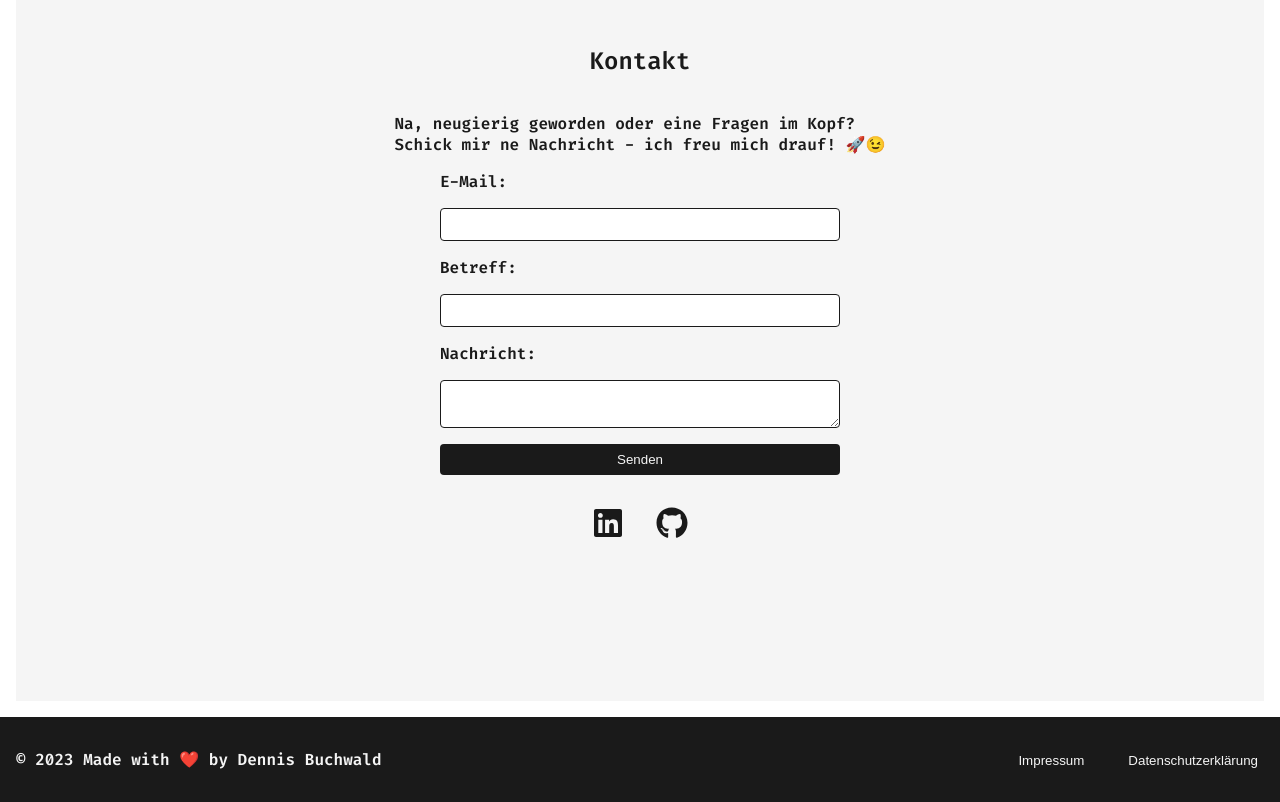
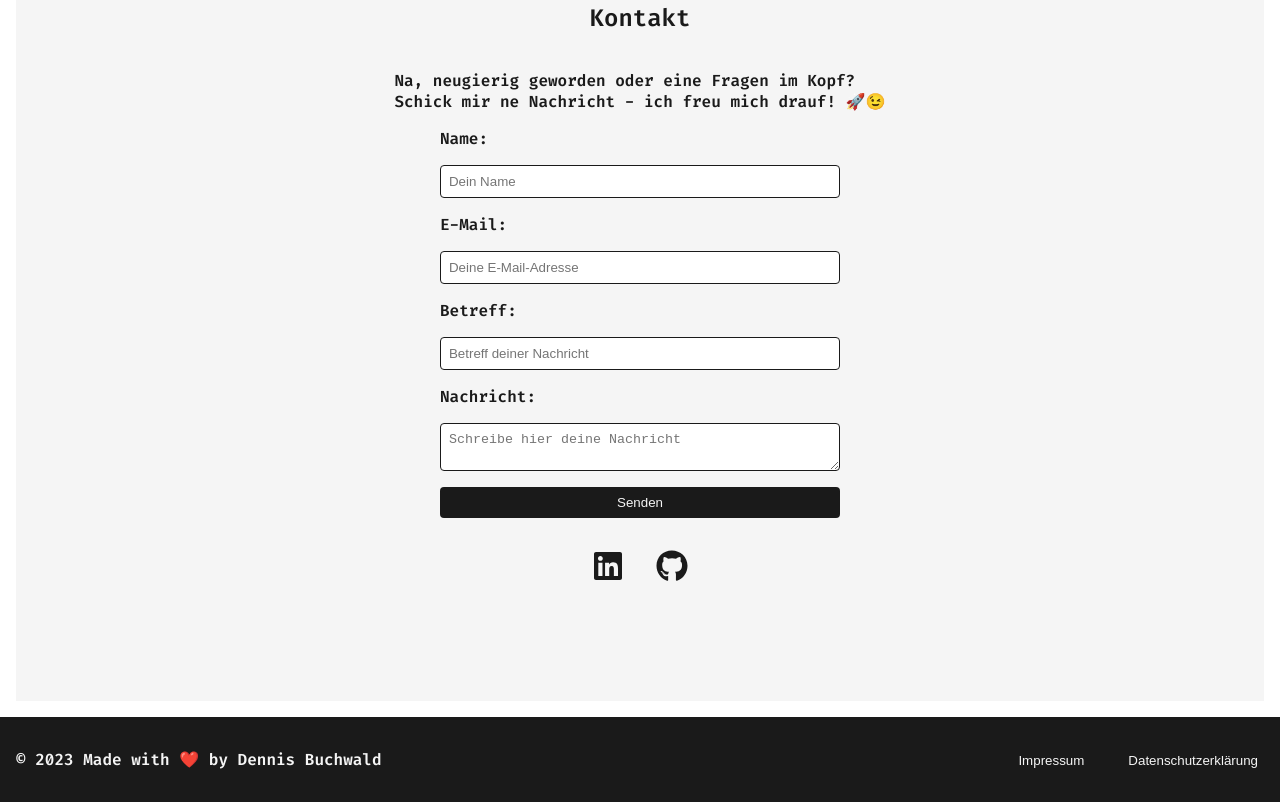
Before and after one commit to dennisbuchwald/dennisbuchwald-de, a Next.js app: page / in a window 1280 px wide. Shown: the part 2120-2922 px from the top of the page. Built offline with nearby package versions, Linux system fonts and the light colour scheme.

Commit message:
finish contact formualr

```diff
--- a/src/pages/kontakt.js
+++ b/src/pages/kontakt.js
@@ -84,6 +84,7 @@ const LinkContainer = styled.section`
 `;
 
 const Kontakt = () => {
+	const [name, setName] = useState("");
 	const [email, setEmail] = useState("");
 	const [subject, setSubject] = useState("");
 	const [message, setMessage] = useState("");
@@ -120,20 +121,31 @@ const Kontakt = () => {
 				</p>
 				{showForm ? (
 					<Form ref={formRef} onSubmit={handleSubmit}>
+						<Label htmlFor="name">Name:</Label>
+						<Input
+							type="text"
+							name="from_name"
+							value={name}
+							onChange={(e) => setName(e.target.value)}
+							placeholder="Dein Name"
+							required
+						/>
 						<Label htmlFor="email">E-Mail:</Label>
 						<Input
 							type="email"
-							name="email"
+							name="from_email"
 							value={email}
 							onChange={(e) => setEmail(e.target.value)}
+							placeholder="Deine E-Mail-Adresse"
 							required
 						/>
 						<Label htmlFor="subject">Betreff:</Label>
 						<Input
 							type="text"
-							name="subject"
+							name="from_subject"
 							value={subject}
 							onChange={(e) => setSubject(e.target.value)}
+							placeholder="Betreff deiner Nachricht"
 							required
 						/>
 						<Label htmlFor="message">Nachricht:</Label>
@@ -141,6 +153,7 @@ const Kontakt = () => {
 							name="message"
 							value={message}
 							onChange={(e) => setMessage(e.target.value)}
+							placeholder="Schreibe hier deine Nachricht"
 							required
 						/>
 						<Button type="submit">Senden</Button>
```
